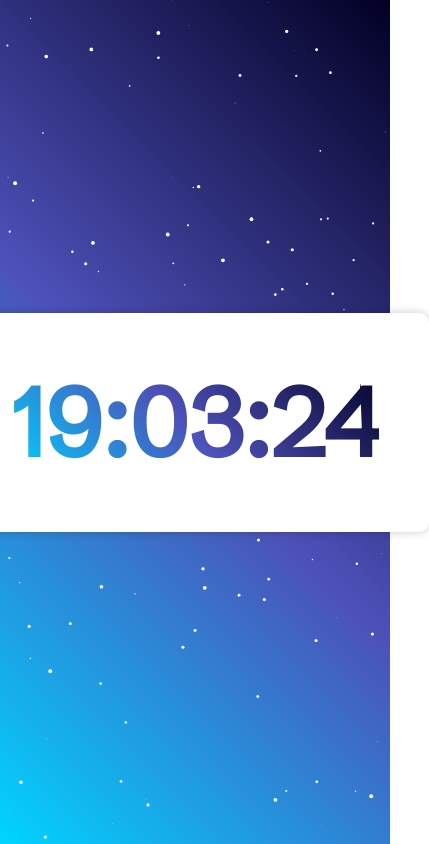
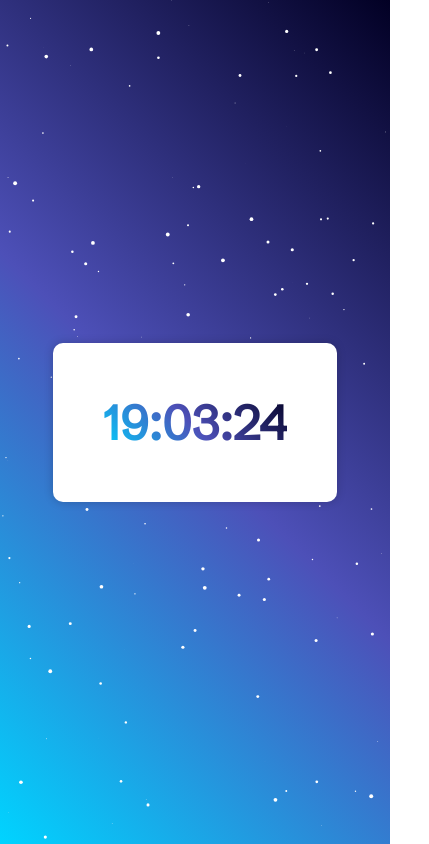
Before and after one commit to PablisMB/pablismb-screensaver, a plain HTML site: page index.html in a window 390 px wide. Shown: the whole page, 429 px wide, since content can reach past the window. Drawn offline with Linux system fonts and the light colour scheme.

Commit message:
Mobile view

```diff
--- a/src/css/style.css
+++ b/src/css/style.css
@@ -63,3 +63,13 @@ body {
   height: 100%;
   z-index: 1;
 }
+
+@media screen and (max-width: 768px) {
+  .time-container {
+    max-width: 50vw;
+  }
+
+  #time-text {
+    font-size: 3em;
+  }
+}
```
